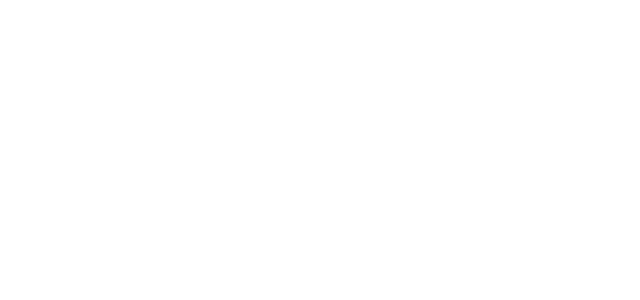
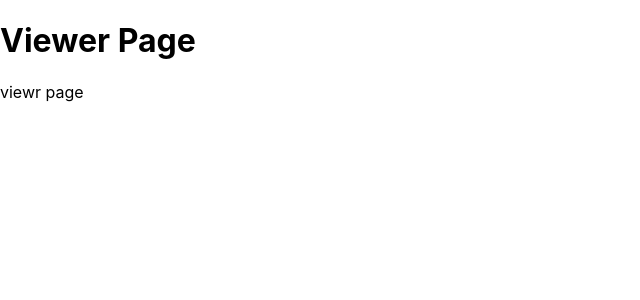
Before and after one commit to luck1306/broadcast-demo, a React (Create React App) app in the folder live-platform-test-client/: page /viewer in a window 1280 px wide. Before the commit this address had no page. Shown: the top 300 px of the page, without its empty margins (0-640 px from the left). Built offline with nearby package versions, Linux system fonts and the light colour scheme.

Commit message:
[create] Viewer Page

```diff
--- a/live-platform-test-client/src/App.js
+++ b/live-platform-test-client/src/App.js
@@ -5,6 +5,7 @@
 import TestWebRtc from "./component/common/TestWebRtc.jsx";
 import RootPage from "./component/page/RootPage.jsx"
 import { useState } from "react";
+import ViewerPage from "./component/page/ViewerPage.jsx";
 
 function App() {
     const [isStreamer, setIsStreamer] = useState(false);
@@ -15,6 +16,7 @@
                 {/* <Socket /> */}
                 <Route path="/" element={<RootPage setState={setIsStreamer} />} />
                 <Route path="/broadcast" element={<TestWebRtc isStreamer={isStreamer} />} />
+                <Route path="/viewer" element={<ViewerPage />} />
             </Routes>
         </BrowserRouter>
     );
--- /dev/null
+++ b/live-platform-test-client/src/component/page/ViewerPage.jsx
@@ -0,0 +1,11 @@
+import React from "react";
+
+const ViewerPage = () => {
+    return (
+    <>
+    <h1>Viewer Page</h1>
+    <p>viewr page</p>
+    </>);
+}
+
+export default ViewerPage;
```
